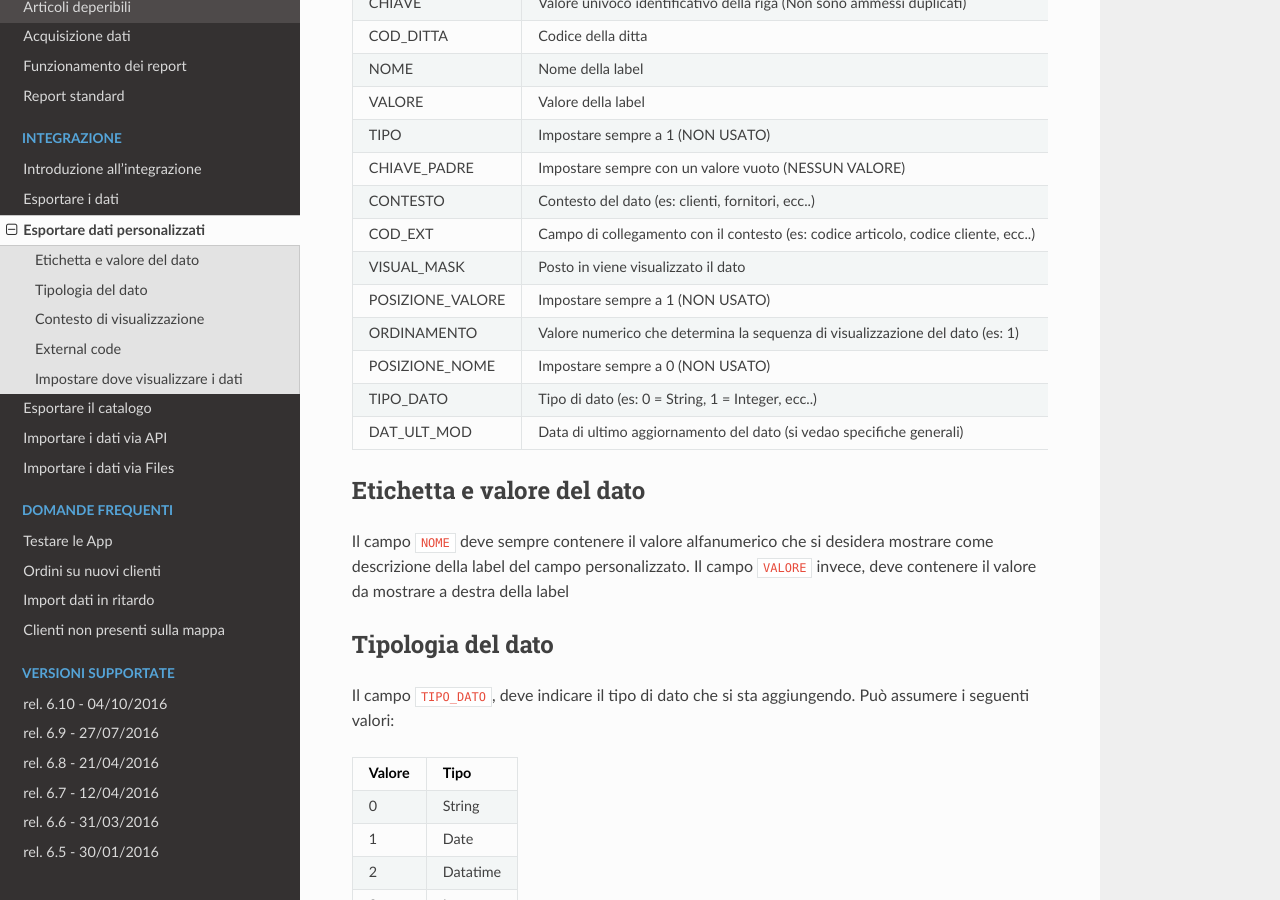
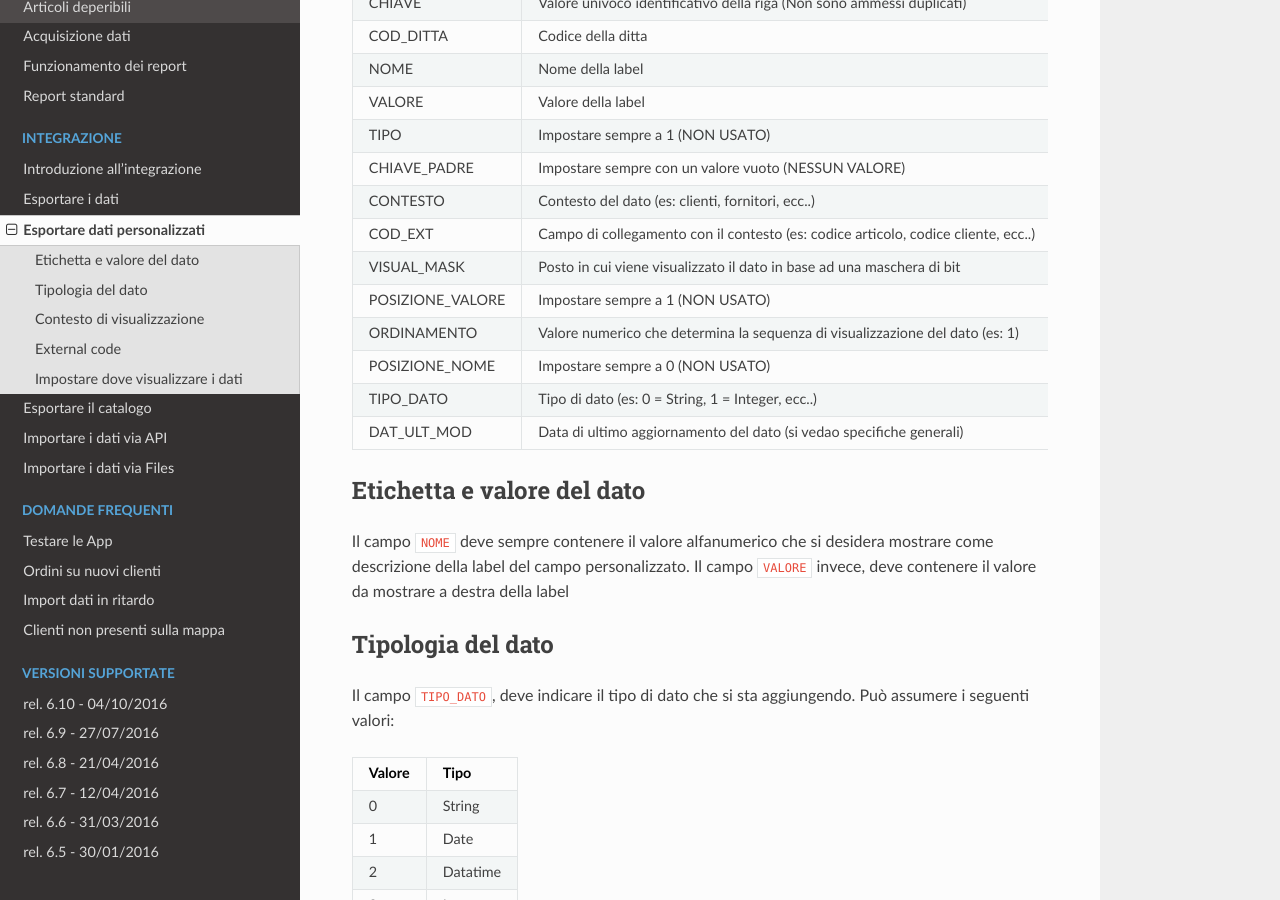
Before and after one commit to wedoit-io/doc-icommerce, a Sphinx documentation site: the page built from source/int-export-dati-custom.rst, in a window 1280 px wide and 900 px high, scrolled down 755 px. Built offline with Sphinx 7.4.7 and the Read the Docs theme 2.0.0, drawn with Linux system fonts in a browser that asks for light colours.

Commit message:
Update int-export-dati-custom.rst

```diff
--- a/source/int-export-dati-custom.rst
+++ b/source/int-export-dati-custom.rst
@@ -20,7 +20,7 @@
 CHIAVE_PADRE        Impostare sempre con un valore vuoto (NESSUN VALORE)
 CONTESTO            Contesto del dato (es: clienti, fornitori, ecc..)
 COD_EXT             Campo di collegamento con il contesto (es: codice articolo, codice cliente, ecc..)
-VISUAL_MASK         Posto in viene visualizzato il dato
+VISUAL_MASK         Posto in cui viene visualizzato il dato in base ad una maschera di bit
 POSIZIONE_VALORE    Impostare sempre a 1 (NON USATO)
 ORDINAMENTO         Valore numerico che determina la sequenza di visualizzazione del dato (es: 1)
 POSIZIONE_NOME      Impostare sempre a 0 (NON USATO)
```
